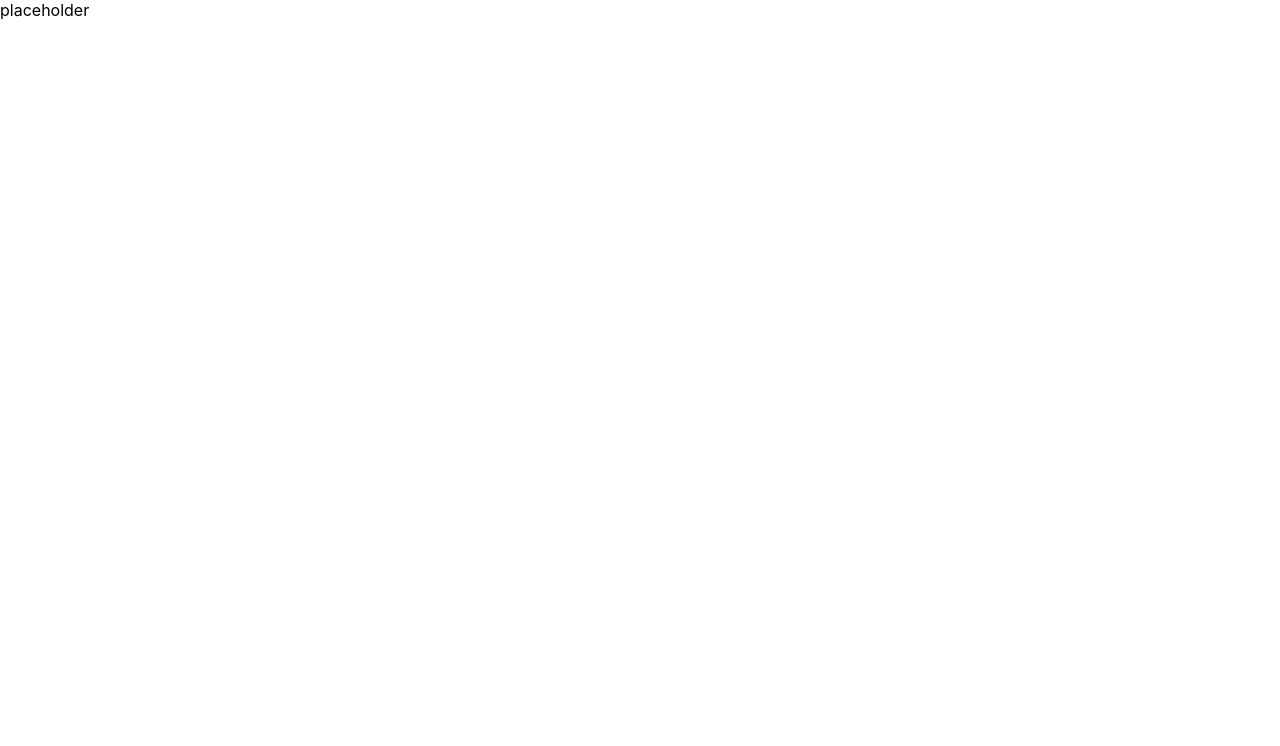
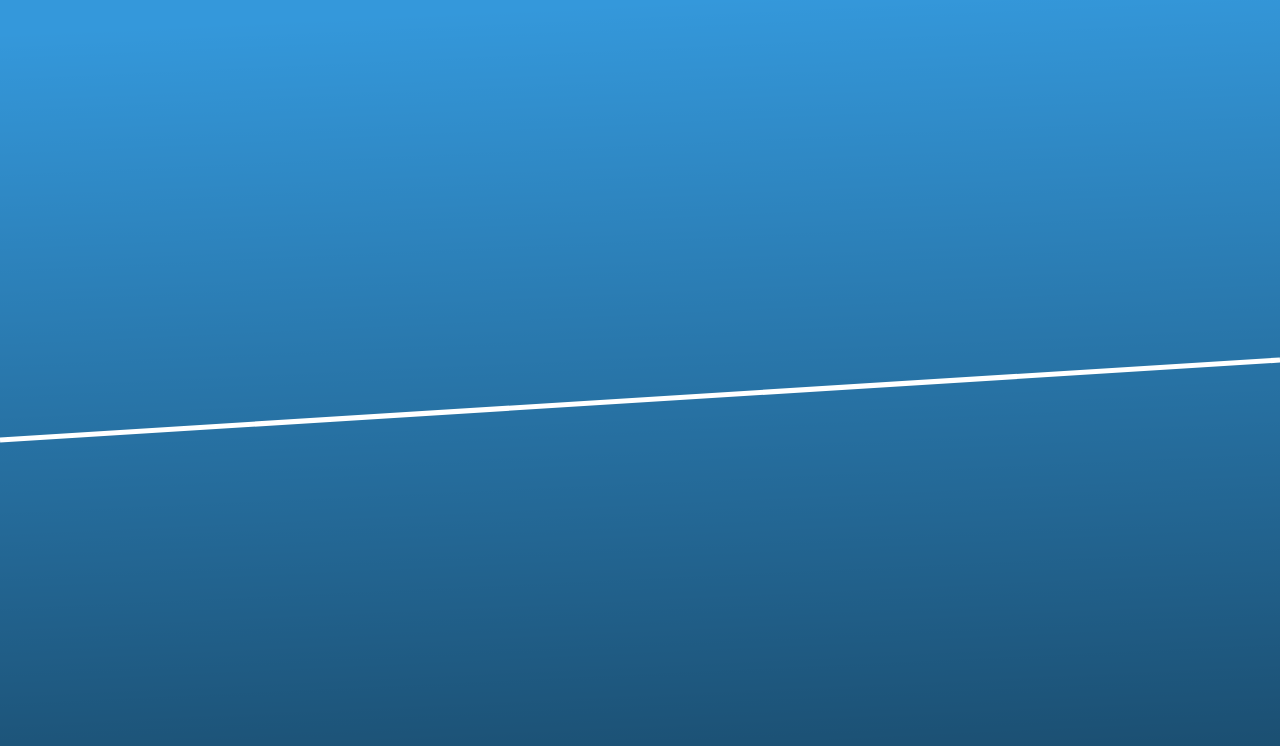
Before and after one commit to joaosaro/proverbiosdislexicos, a React (Create React App) app: page / in a window 1280 px wide. Shown: the top 746 px of the page. Built offline with nearby package versions, Linux system fonts and the light colour scheme.

Commit message:
Add ThemeProvider and Background to the App

```diff
--- a/src/App.tsx
+++ b/src/App.tsx
@@ -1,7 +1,13 @@
 import React from "react";
+import { ThemeProvider } from "./providers/Theme";
+import Background from "./components/background.tsx/Background";
 
 const App: React.FC = () => {
-  return <span>placeholder</span>;
+  return (
+    <ThemeProvider>
+      <Background />
+    </ThemeProvider>
+  );
 };
 
 export default App;
```
